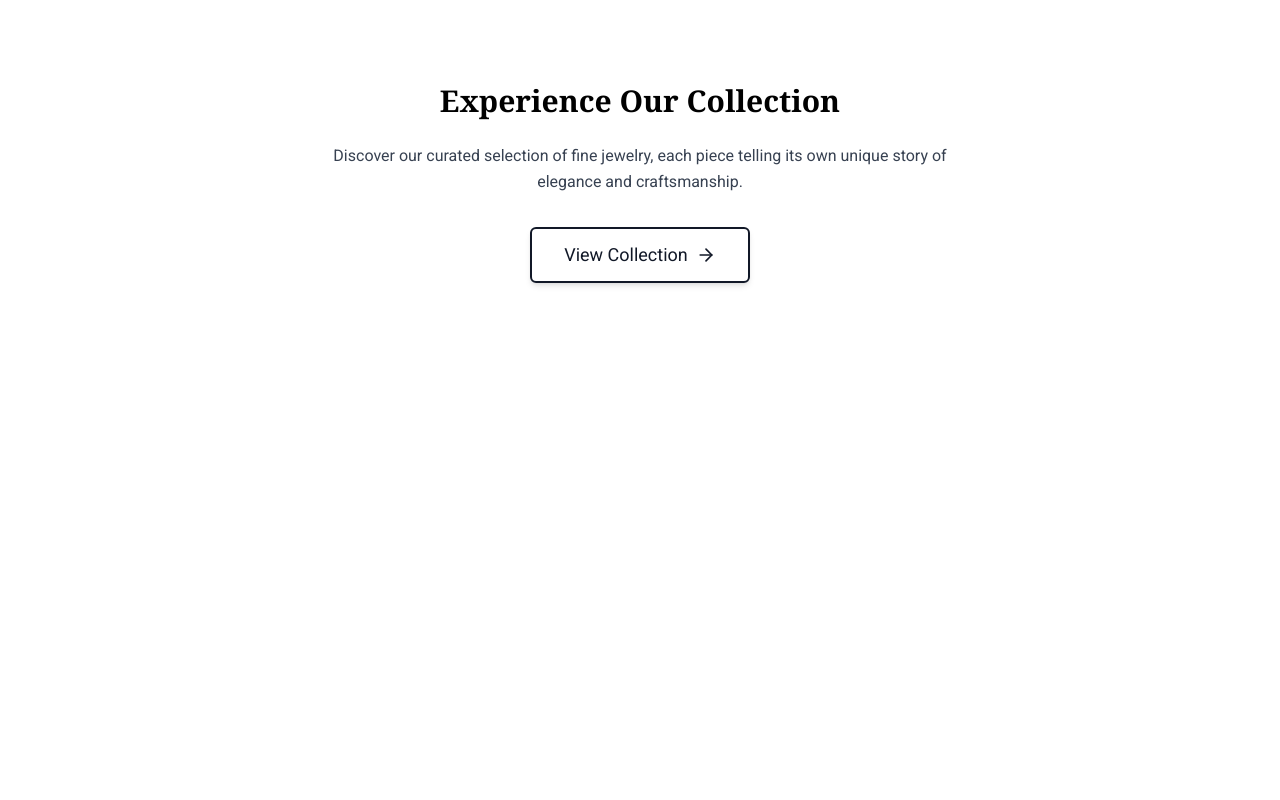
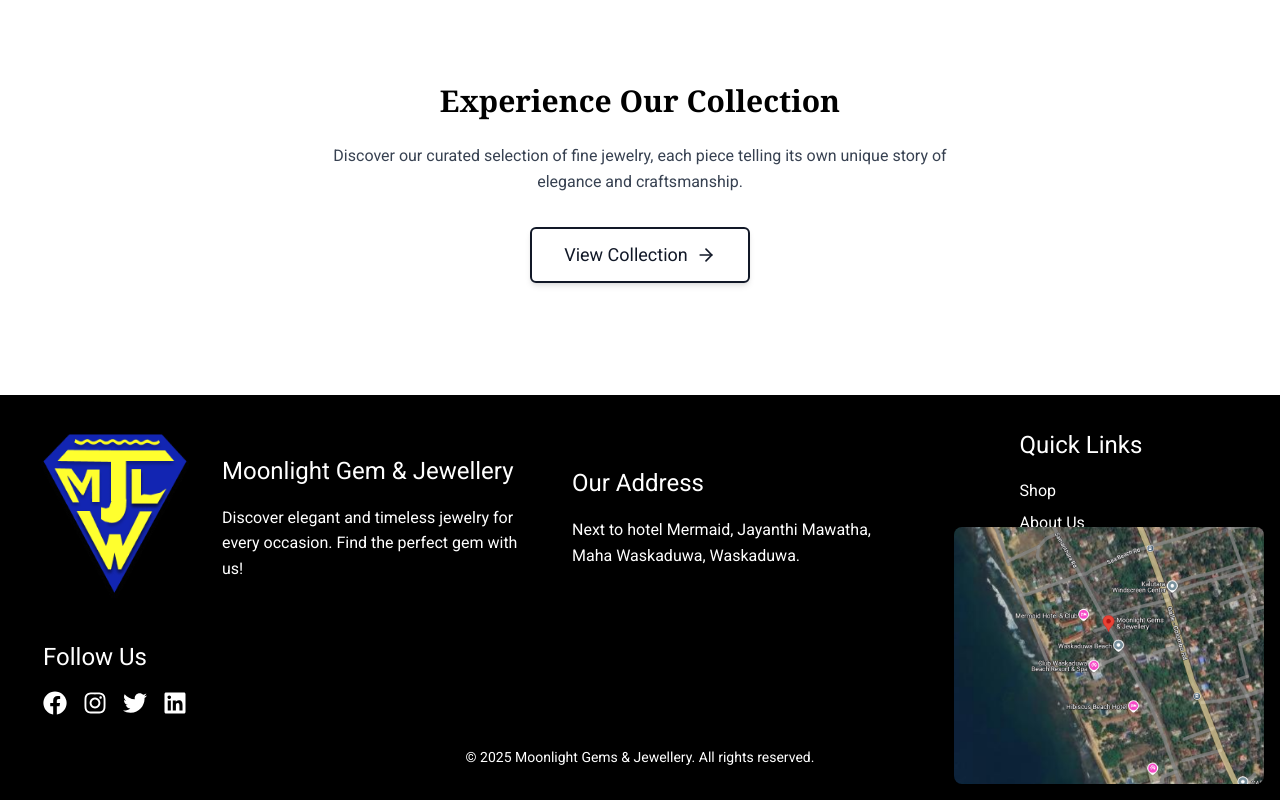
Before and after one commit to Ridma-Sathsara/Moonlight-Landing-page, a React (Create React App) app: page /about in a window 1280 px wide. Shown: the part 2349-3149 px from the top of the page. Before the commit the page ends 2744 px from the top, so only its background shows below. Built offline with nearby package versions, Linux system fonts and the light colour scheme; a web font is replaced by a local one.

Commit message:
add footer to app.js

```diff
--- a/src/App.js
+++ b/src/App.js
@@ -1,6 +1,7 @@
 import { BrowserRouter as Router, Routes, Route } from "react-router-dom";
 import "./App.css";
 import NavBar from "./components/NavBar";
+import Footer from "./components/Footer";
 
 import Navbarroutes from "./routes/navbarroutes";
 
@@ -12,6 +13,7 @@ function App() {
         <Routes>
           <Route path="/*" element={<Navbarroutes />} />
         </Routes>
+        <Footer />
       </div>
     </Router>
   );
--- a/src/pages/Home.jsx
+++ b/src/pages/Home.jsx
@@ -3,7 +3,7 @@ import Categories from "../components/Categories";
 import SampleItems from "../components/SampleItems";
 import Testimonials from "../components/Testimonials";
 import Contact from "../components/Contact";
-import Footer from "../components/Footer";
+// import Footer from "../components/Footer";
 
 function Home() {
   return (
@@ -13,7 +13,7 @@ function Home() {
       <SampleItems />
       <Contact />
       <Categories />
-      <Footer />
+      {/* <Footer /> */}
     </div>
   );
 }
```
